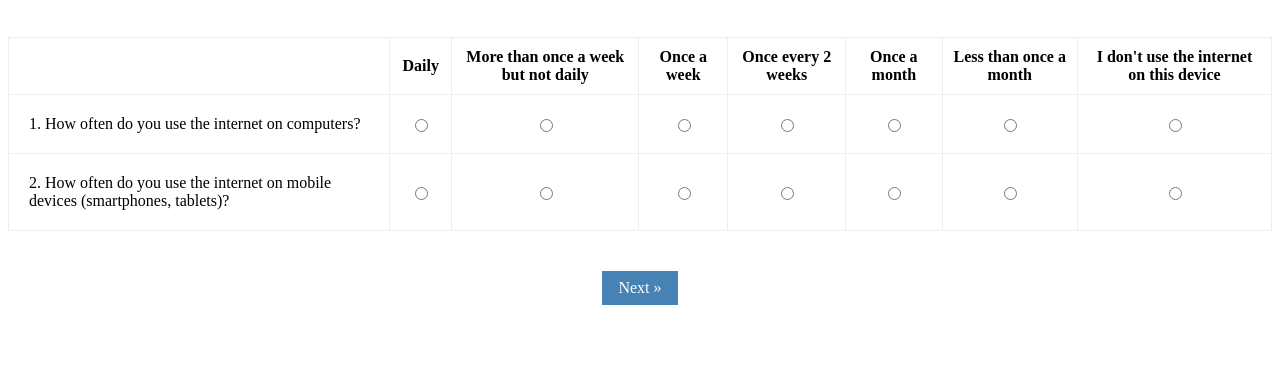
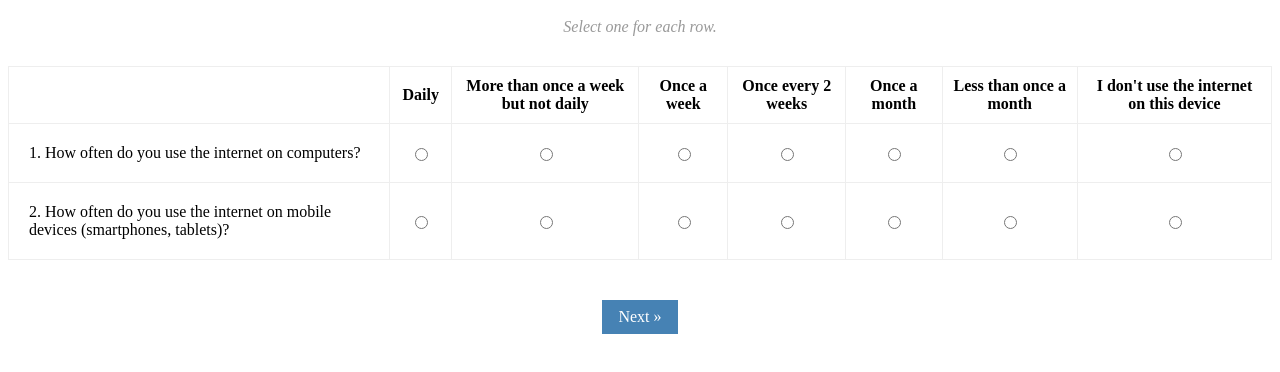
Before and after one commit to alisonscodes/surveycorrections, a plain HTML site: page index.html in a window 1280 px wide. Shown: the part 90-462 px from the top of the page. Drawn offline with Linux system fonts and the light colour scheme.

Commit message:
Update index.html

```diff
--- a/index.html
+++ b/index.html
@@ -10,7 +10,7 @@
 table, th {
 padding: 10px;
 text-align:center;
-margin-top: 40px;
+margin-top: 30px;
 border-collapse: collapse;
 }
 
@@ -47,6 +47,7 @@ a:hover {
 <body>
 
 <h1 align="center" style="margin-top:50px">Survey of Online Activity</h1>
+<p style="color:#999" align="center"><i>Select one for each row.</i></p>
 <table width="100%">
 	<tr>
     	<th></th>
```
